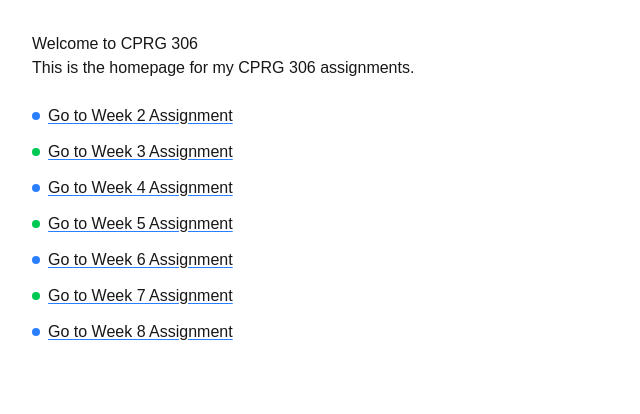
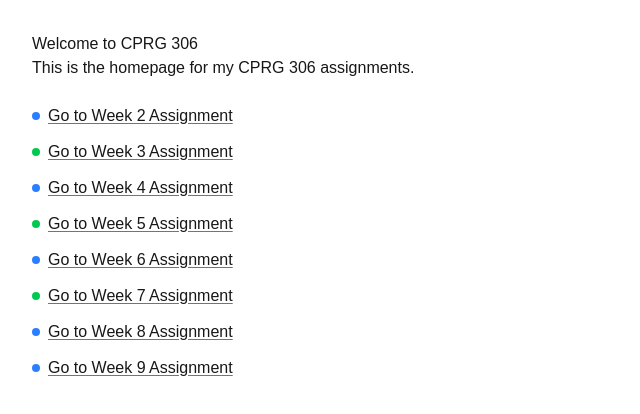
Before and after one commit to YouzhiShao/cprg306-assignments, a Next.js app: page / in a window 1280 px wide. Shown: the top 414 px of the page, without its empty margins (0-640 px from the left). Built offline with nearby package versions, Linux system fonts and the light colour scheme; no server answers.

Commit message:
add week-9 link to page

```diff
--- a/app/page.js
+++ b/app/page.js
@@ -60,6 +60,13 @@ export default function Home() {
           <span className="w-2 h-2 bg-blue-500 rounded-full"></span>
           Go to Week 8 Assignment
         </Link>
+        <Link
+          href="/week-9"
+          className="flex items-center gap-2 underline underline-offset-2 decoration-blue-500"
+        >
+          <span className="w-2 h-2 bg-blue-500 rounded-full"></span>
+          Go to Week 9 Assignment
+        </Link>
       </nav>
     </main>
   );
```
